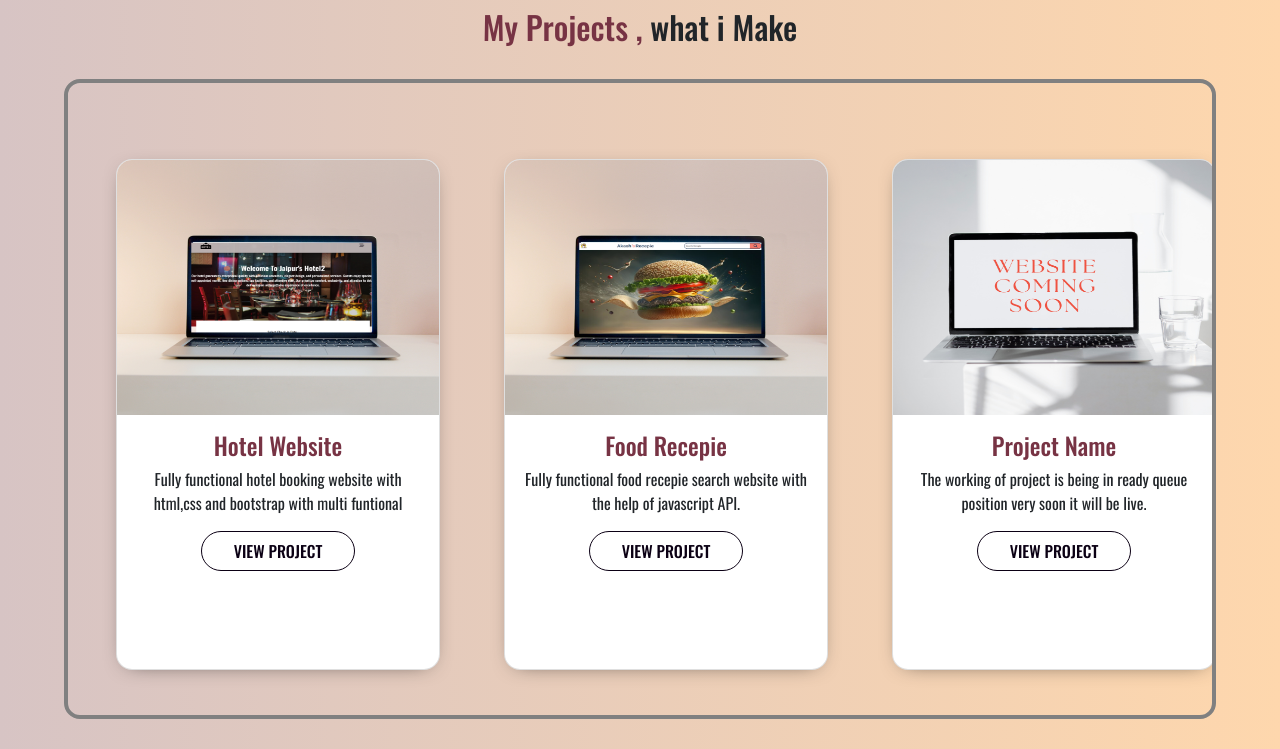
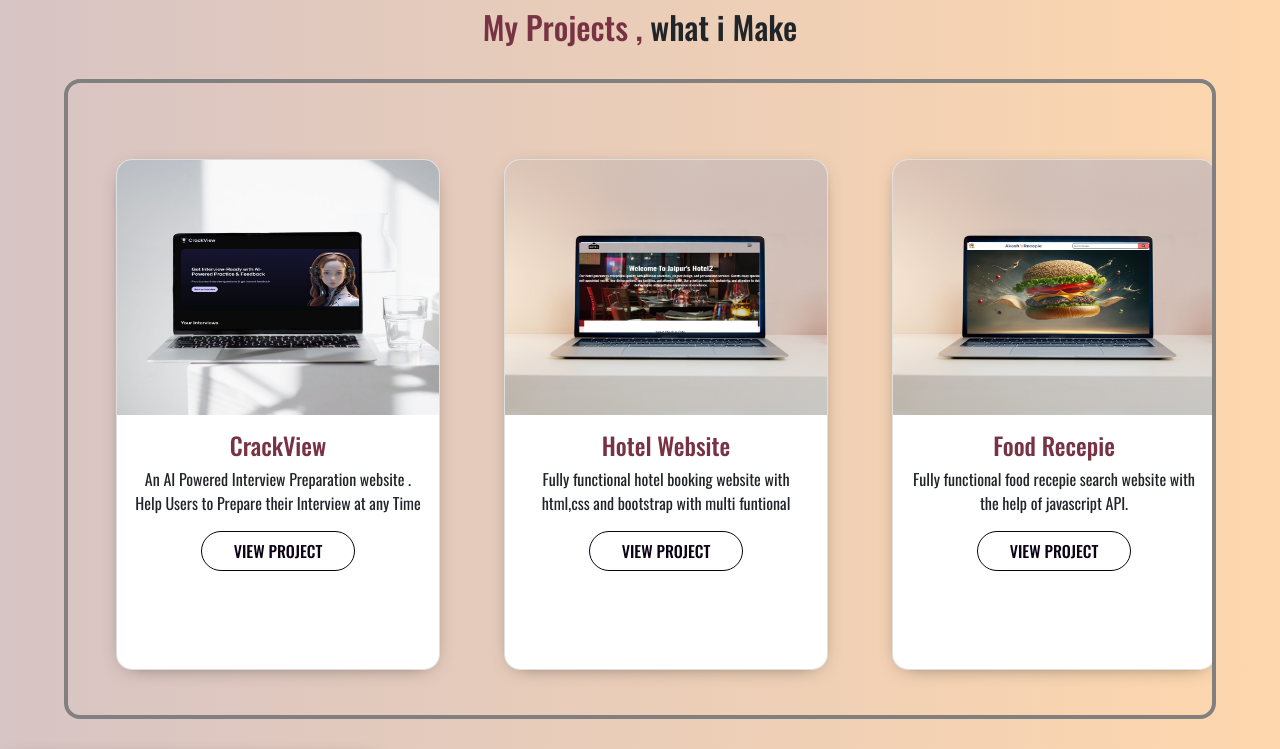
Before and after one commit to akash8955/myPortfolio, a plain HTML site: page index.html in a window 1280 px wide. Shown: the part 3398-4147 px from the top of the page. Drawn offline with nearby package versions, Linux system fonts and the light colour scheme.

Commit message:
Update index.html
add project

```diff
--- a/index.html
+++ b/index.html
@@ -177,7 +177,7 @@
                 love reading sci-fi novels, and experimenting with new
                 recipes in the kitchen.
               </p>
-              <a class="main-btn mt-3 text-center" href="https://online.flippingbook.com/view/1071790628/" target="_blank"
+              <a class="main-btn mt-3 text-center" href="https://1drv.ms/b/c/abe477d9600b87e1/EXeeZpynxk9Ou3z4IRVU_-8B1SpvoEoZ9tFfZTkjWQoYTg?e=TlHmfi" target="_blank"
                 >Download CV</a
               >
             </div>
@@ -389,6 +389,14 @@
       </div>
       <div class="project-slider pt-5" data-aos="fade-down-right">
         <div class="card project-item" data-aos="zoom-in">
+          <img src="images/project-3.jpg" class="card-img-top project-img" alt="...">
+          <div class="card-body">
+            <h5 class="card-title"><span>CrackView</span></h5>
+            <p class="card-text">An AI Powered Interview Preparation website . Help Users to Prepare their Interview at  any Time</p>
+            <a href="https://crackviews.netlify.app/" class="btn btn-primary main-btn ">View Project</a>
+          </div>
+        </div>
+        <div class="card project-item" data-aos="zoom-out">
           <img src="images/project1.png" class="card-img-top project-img" alt="...">
           <div class="card-body">
             <h5 class="card-title"><span>Hotel Website</span></h5>
@@ -396,7 +404,7 @@
             <a href="https://akash8955.github.io/Hotel-Booking-Website/" class="btn btn-primary main-btn ">view Project</a>
           </div>
         </div>
-        <div class="card project-item" data-aos="zoom-out">
+        <div class="card project-item" data-aos="zoom-in-left">
           <img src="images/Pink Modern Website Coming Soon Instagram Post.png" class="card-img-top project-img" alt="...">
           <div class="card-body">
             <h5 class="card-title"><span>Food Recepie</span></h5>
@@ -404,13 +412,6 @@
             <a href="https://akash8955.github.io/AkashRecepie/" class="btn btn-primary main-btn ">View Project</a>
           </div>
         </div>
-        <div class="card project-item" data-aos="zoom-in-left">
-          <img src="images/project3.png" class="card-img-top project-img" alt="...">
-          <div class="card-body">
-            <h5 class="card-title"><span>Project Name</span></h5>
-            <p class="card-text">The working of project is being in ready queue position very soon it will be live.</p>
-            <a href="#" class="btn btn-primary main-btn ">View Project</a>
-          </div>
         </div>
         <div class="card project-item" data-aos="zoom-in-right">
           <img src="images/project3.png" class="card-img-top project-img" alt="...">
```
